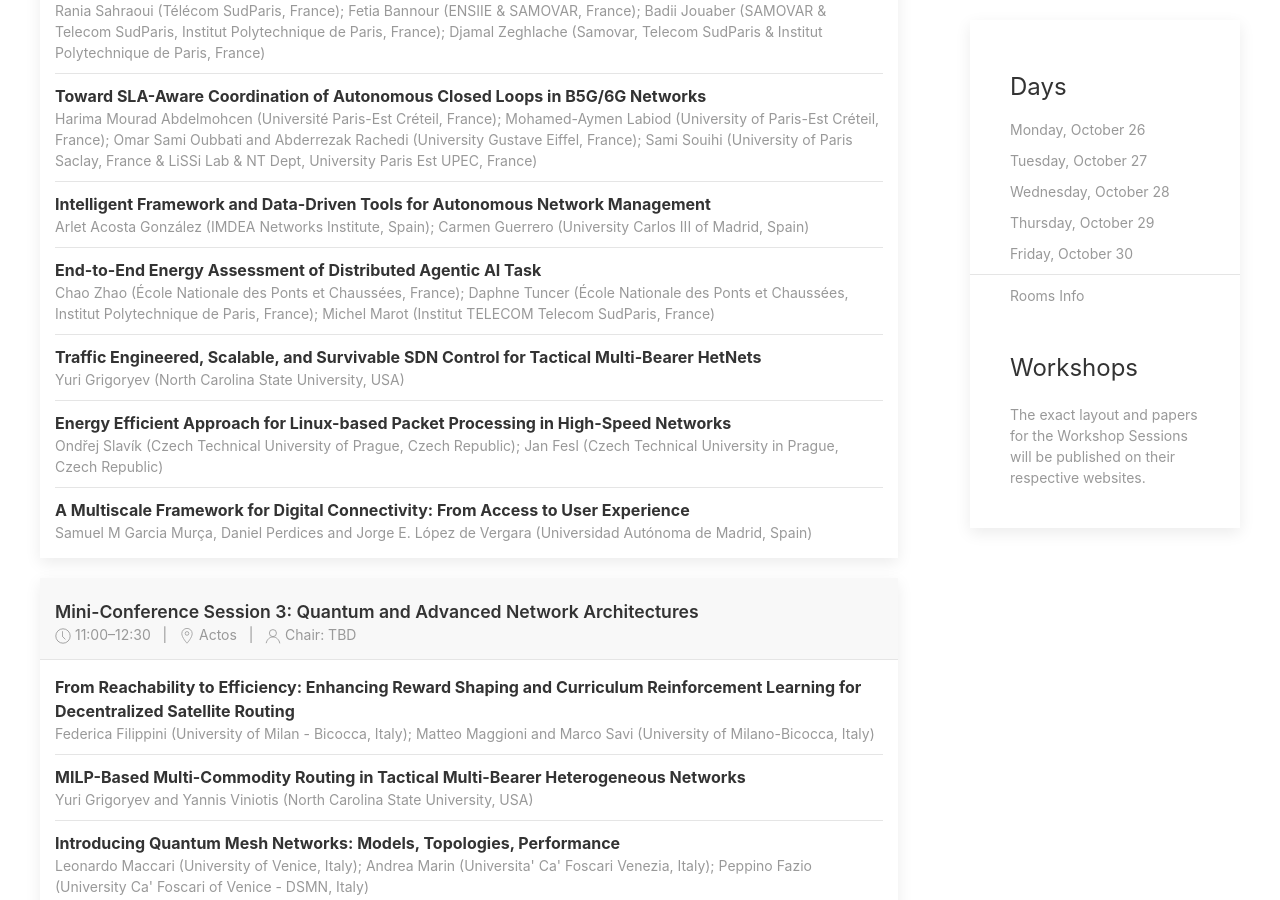
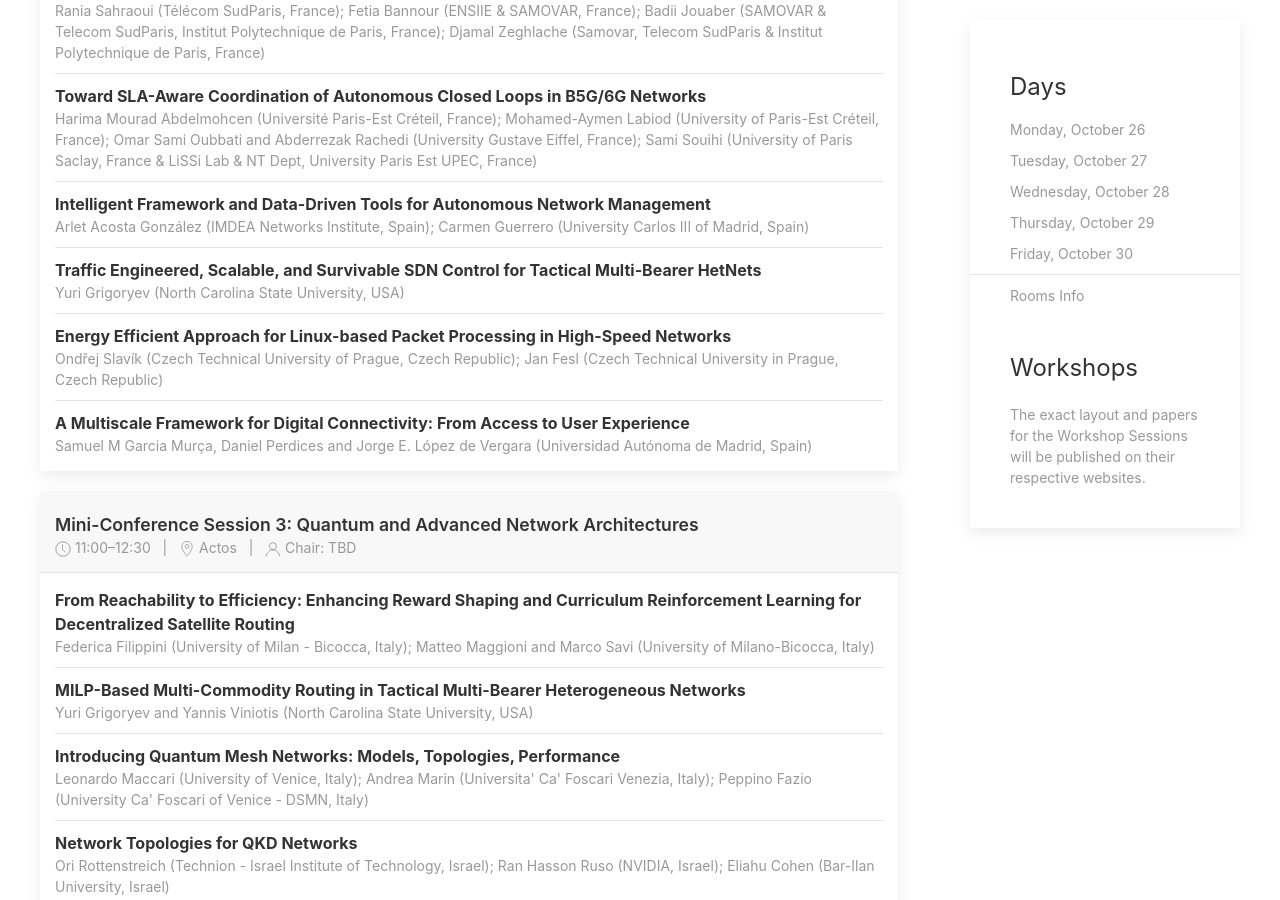
Before and after one commit to stuartclayman/cnsm-2026-website, a Jekyll site: the page built from program.html, in a window 1280 px wide and 900 px high, scrolled down 2825 px. Built offline with Jekyll 4.4.1, drawn with Linux system fonts in a browser that asks for light colours; nearby versions of some CDN libraries; some of the changed text lies outside the part shown.

Commit message:
Update program - phd symposium

```diff
--- a/program.html
+++ b/program.html
@@ -123,10 +123,6 @@
               <div class="uk-text-small uk-text-muted">Arlet Acosta González (IMDEA Networks Institute, Spain); Carmen Guerrero (University Carlos III of Madrid, Spain)</div>
             </li>
             <li>
-              <div class="uk-text-bold" style="color: #333;">End-to-End Energy Assessment of Distributed Agentic AI Task</div>
-              <div class="uk-text-small uk-text-muted">Chao Zhao (École Nationale des Ponts et Chaussées, France); Daphne Tuncer (École Nationale des Ponts et Chaussées, Institut Polytechnique de Paris, France); Michel Marot (Institut TELECOM Telecom SudParis, France)</div>
-            </li>
-            <li>
               <div class="uk-text-bold" style="color: #333;">Traffic Engineered, Scalable, and Survivable SDN Control for Tactical Multi-Bearer HetNets</div>
               <div class="uk-text-small uk-text-muted">Yuri Grigoryev (North Carolina State University, USA)</div>
             </li>
@@ -230,6 +226,10 @@
             <li>
               <div class="uk-text-bold" style="color: #333;">RIS-Assisted UAV Relaying for Shadow-Zone Mitigation in 6G NR Networks</div>
               <div class="uk-text-small uk-text-muted">Amel Lattrach and Emna Ben Slimane (National Engineering School of Tunis, Tunisia); Slaheddine Jarboui (King Khalid University, Saudi Arabia); Ammar Bouallegue (National School of Engineers of Tunis, Tunisia)</div>
+            </li>
+            <li>
+              <div class="uk-text-bold" style="color: #333;">End-to-End Energy Assessment of Distributed Agentic AI Task</div>
+              <div class="uk-text-small uk-text-muted">Chao Zhao (École Nationale des Ponts et Chaussées, France); Daphne Tuncer (École Nationale des Ponts et Chaussées, Institut Polytechnique de Paris, France); Michel Marot (Institut TELECOM Telecom SudParis, France)</div>
             </li>
           </ul>
         </div>
```
